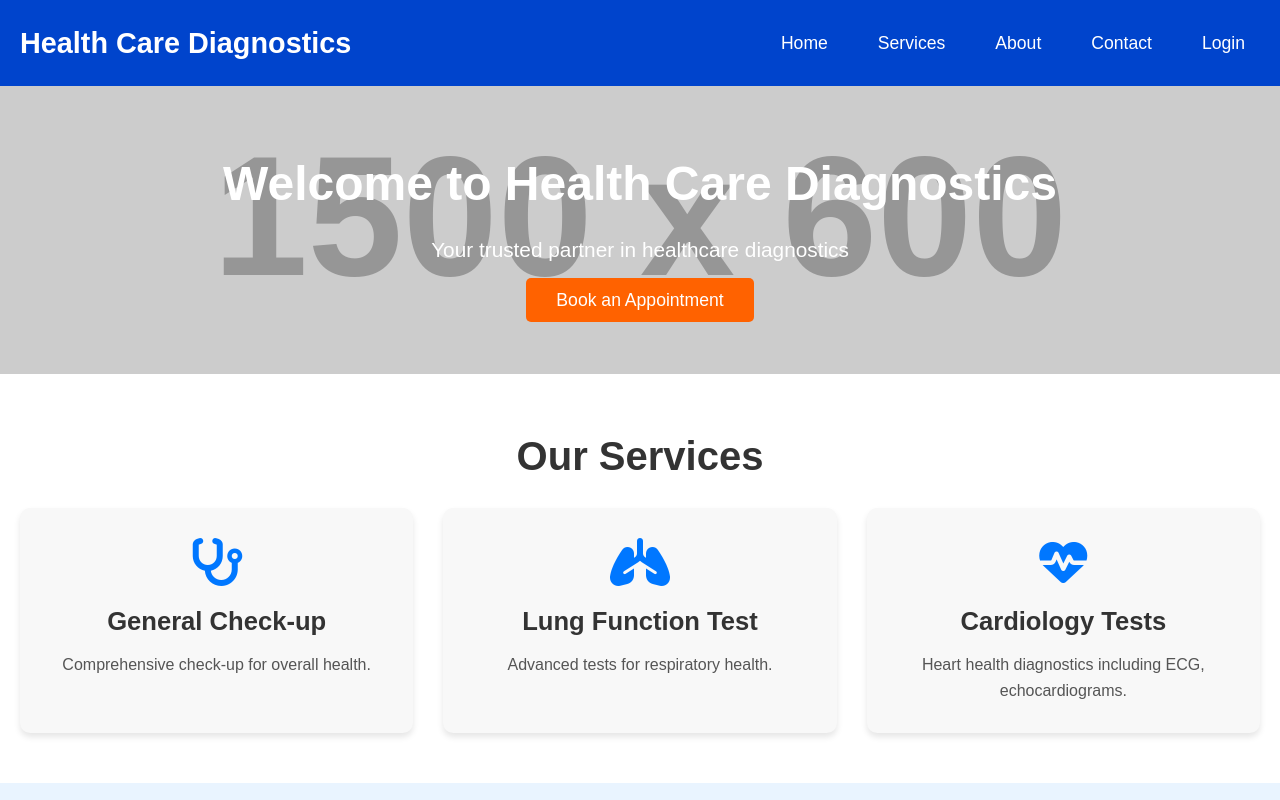
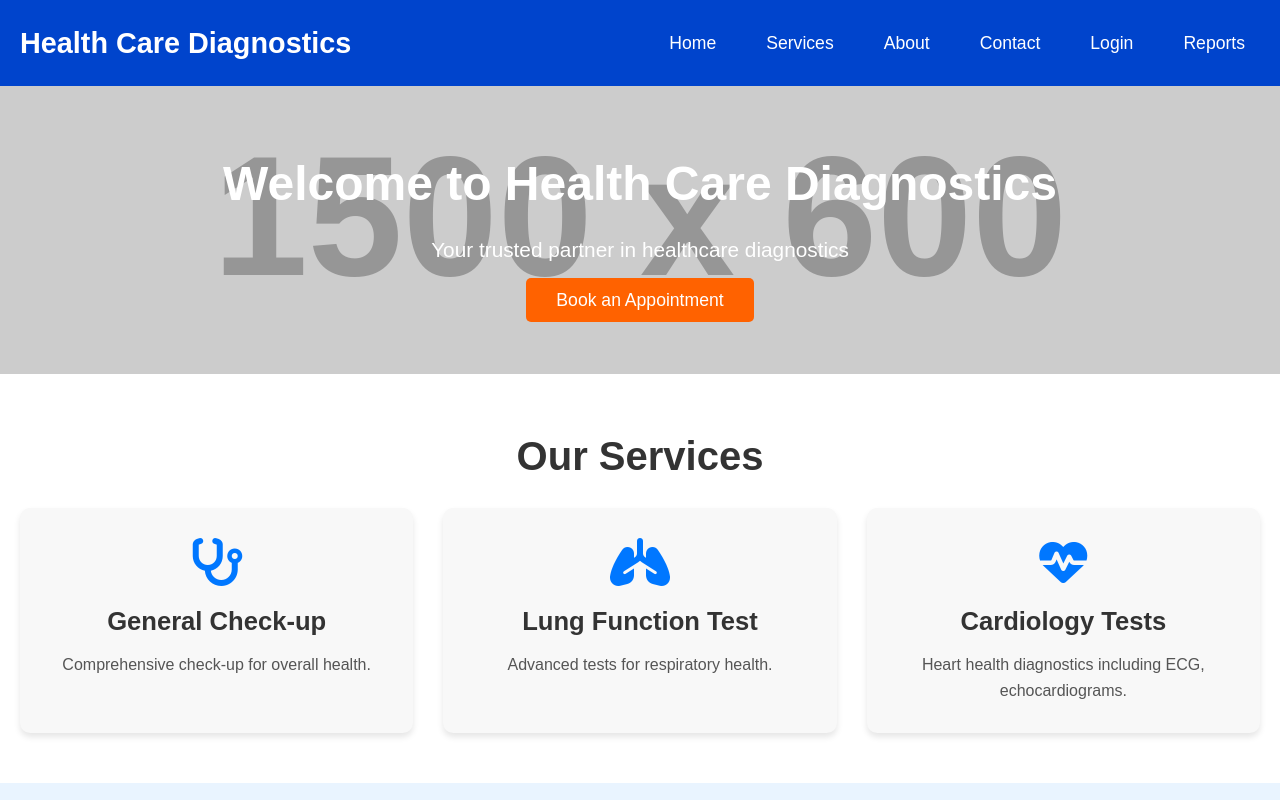
Before and after one commit to Vk0357/Lab, a plain HTML site: page index.html in a window 1280 px wide. Shown: the top 800 px of the page. Drawn offline with Linux system fonts and the light colour scheme; placeholder pictures from the web are drawn by us.

Commit message:
Update index.html

```diff
--- a/index.html
+++ b/index.html
@@ -22,6 +22,7 @@
                 <li><a href="#about">About</a></li>
                 <li><a href="#contact">Contact</a></li>
                 <li><a href="login.html" class="btn">Login</a></li>
+                <li><a href="reports.html" class="btn">Reports</a></li>
             </ul>
         </nav>
     </header>
```
